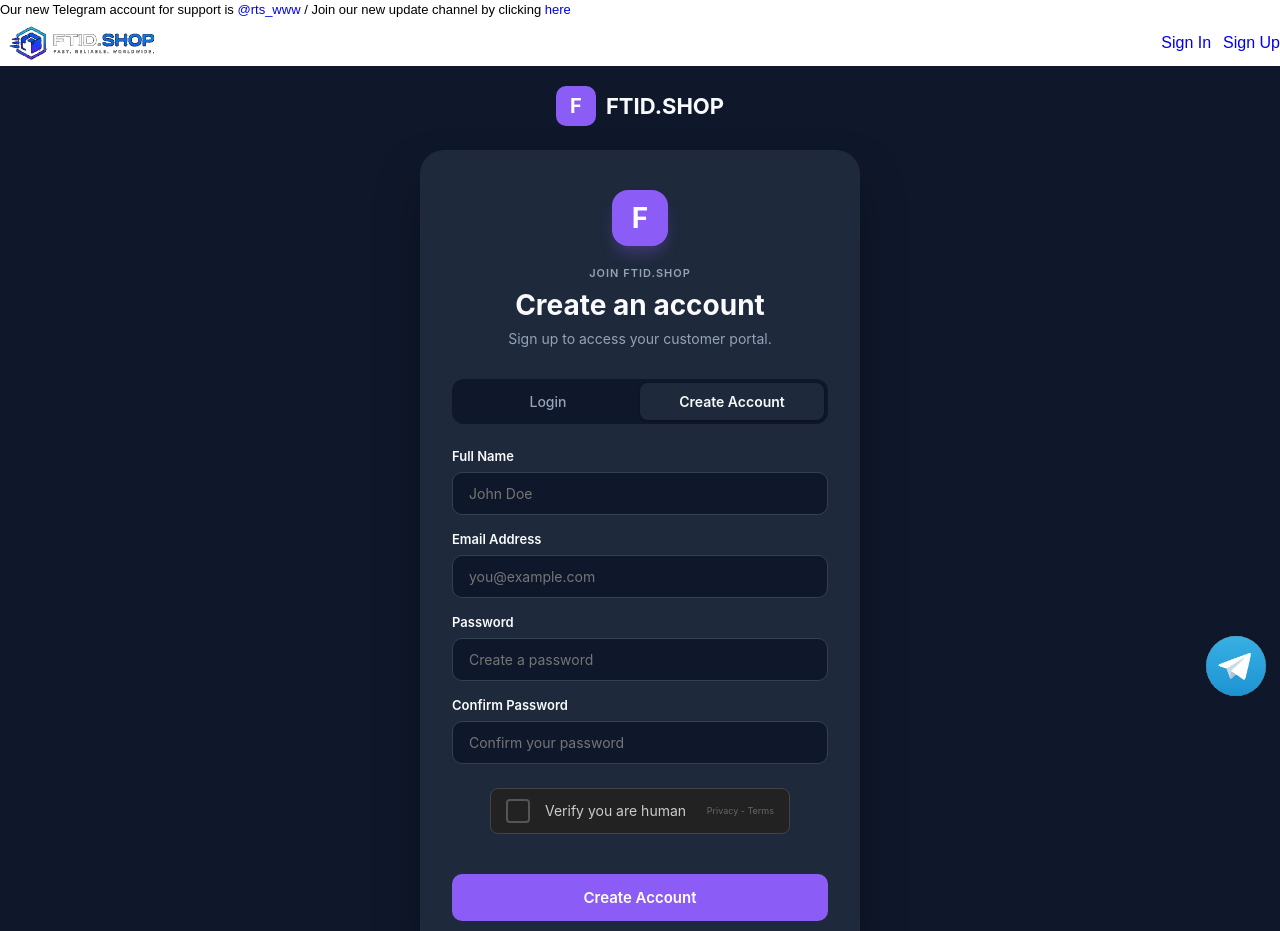
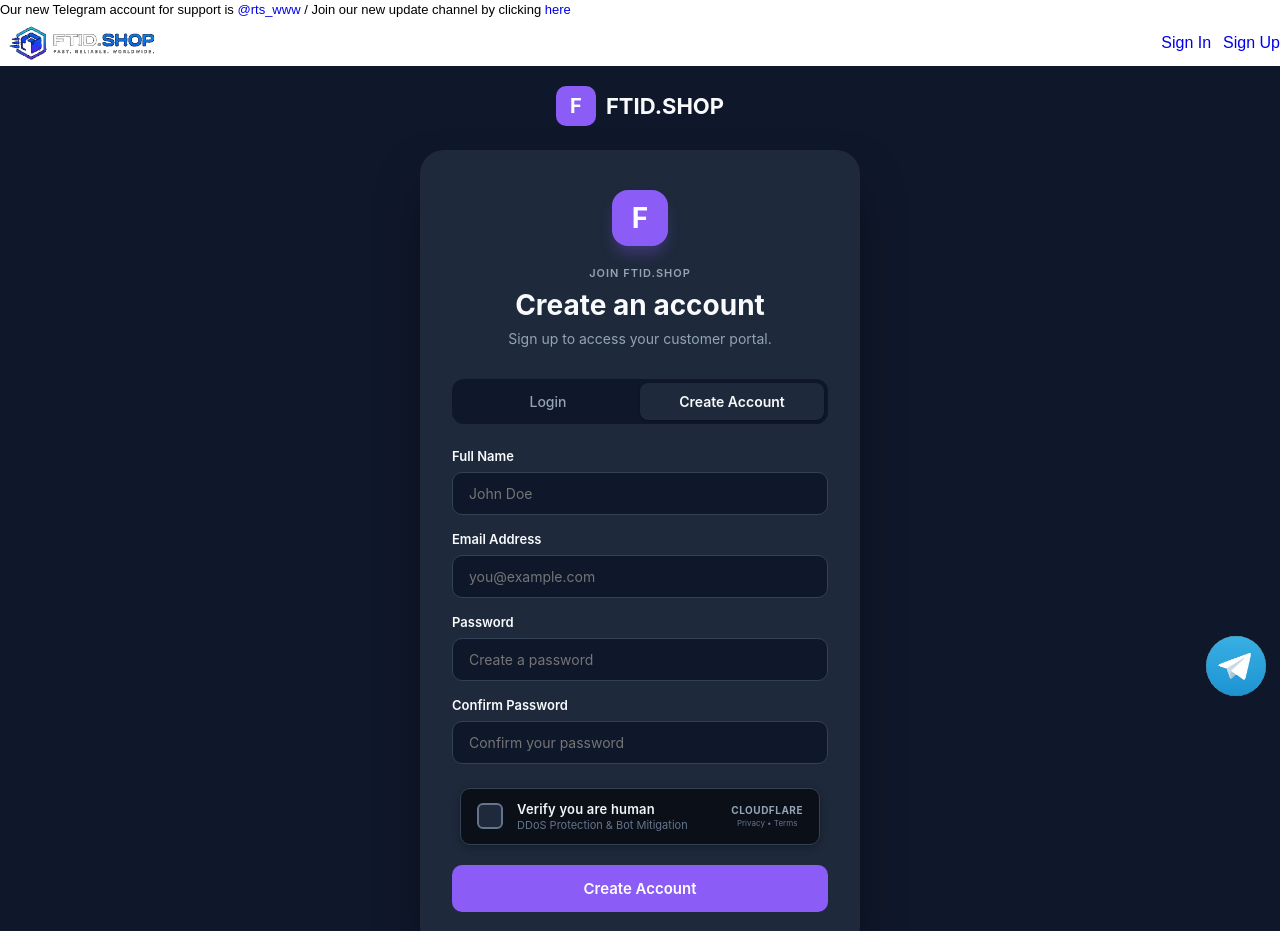
Before and after one commit to ogsuryansh/ftidshop, a React (Vite) app in the folder frontend/: page /register in a window 1280 px wide. Shown: the top 931 px of the page. Built offline with nearby package versions, Linux system fonts and the light colour scheme; no server answers.

Commit message:
feat: change bot headline to FT!d and add Cloudflare anti-DDoS protection to login

```diff
--- /dev/null
+++ b/frontend/src/components/CloudflareCaptcha.jsx
@@ -0,0 +1,105 @@
+import React, { useState } from 'react';
+
+export default function CloudflareCaptcha({ onVerify }) {
+  const [status, setStatus] = useState('idle'); // idle | verifying | success
+
+  const handleClick = () => {
+    if (status !== 'idle') return;
+    setStatus('verifying');
+    setTimeout(() => {
+      setStatus('success');
+      if (onVerify) {
+        onVerify('cf_turnstile_sec_' + Date.now() + '_' + Math.random().toString(36).substring(2, 9));
+      }
+    }, 1200);
+  };
+
+  return (
+    <div
+      onClick={handleClick}
+      role="button"
+      tabIndex={0}
+      onKeyDown={(e) => { if (e.key === 'Enter' || e.key === ' ') handleClick(); }}
+      style={{
+        display: 'flex',
+        alignItems: 'center',
+        justifyContent: 'space-between',
+        padding: '12px 16px',
+        backgroundColor: '#0b0f17',
+        border: status === 'success' ? '1px solid rgba(40, 167, 69, 0.5)' : '1px solid #334155',
+        borderRadius: '10px',
+        cursor: status === 'idle' ? 'pointer' : 'default',
+        width: '100%',
+        maxWidth: '360px',
+        margin: '0 auto 20px auto',
+        boxSizing: 'border-box',
+        userSelect: 'none',
+        boxShadow: status === 'success' ? '0 0 15px rgba(40, 167, 69, 0.15)' : '0 2px 8px rgba(0,0,0,0.3)',
+        transition: 'all 0.25s ease'
+      }}
+    >
+      <div style={{ display: 'flex', alignItems: 'center', gap: '14px' }}>
+        {/* Checkbox / Spinner / Checkmark */}
+        <div
+          style={{
+            width: '26px',
+            height: '26px',
+            borderRadius: '6px',
+            border: status === 'success' ? 'none' : '2px solid #64748b',
+            backgroundColor: status === 'success' ? '#10b981' : (status === 'verifying' ? 'rgba(243, 128, 32, 0.1)' : '#1e293b'),
+            display: 'flex',
+            alignItems: 'center',
+            justifyContent: 'center',
+            transition: 'all 0.2s ease',
+            flexShrink: 0
+          }}
+        >
+          {status === 'verifying' && (
+            <div
+              style={{
+                width: '14px',
+                height: '14px',
+                border: '2px solid rgba(243, 128, 32, 0.3)',
+                borderTopColor: '#f38020',
+                borderRadius: '50%',
+                animation: 'cfSpin 0.8s linear infinite'
+              }}
+            />
+          )}
+          {status === 'success' && (
+            <svg width="16" height="16" viewBox="0 0 24 24" fill="none" stroke="#ffffff" strokeWidth="3" strokeLinecap="round" strokeLinejoin="round">
+              <polyline points="20 6 9 17 4 12" />
+            </svg>
+          )}
+        </div>
+
+        <div style={{ display: 'flex', flexDirection: 'column' }}>
+          <span style={{ color: status === 'success' ? '#4ade80' : '#f1f5f9', fontSize: '13px', fontWeight: '600', letterSpacing: '0.2px' }}>
+            {status === 'success' ? 'Verification Success' : (status === 'verifying' ? 'Verifying browser...' : 'Verify you are human')}
+          </span>
+          <span style={{ color: '#64748b', fontSize: '11px', marginTop: '1px' }}>
+            {status === 'success' ? 'Protected by Cloudflare' : 'DDoS Protection & Bot Mitigation'}
+          </span>
+        </div>
+      </div>
+
+      {/* Cloudflare Branding */}
+      <div style={{ display: 'flex', flexDirection: 'column', alignItems: 'center', paddingLeft: '12px' }}>
+        <div style={{ display: 'flex', alignItems: 'center', gap: '4px' }}>
+          <i className="bx bxl-cloudflare" style={{ color: '#f38020', fontSize: '22px' }}></i>
+        </div>
+        <span style={{ fontSize: '10px', fontWeight: '700', color: '#94a3b8', letterSpacing: '0.5px' }}>CLOUDFLARE</span>
+        <div style={{ fontSize: '8px', color: '#64748b', marginTop: '2px' }}>
+          Privacy • Terms
+        </div>
+      </div>
+
+      <style>{`
+        @keyframes cfSpin {
+          0% { transform: rotate(0deg); }
+          100% { transform: rotate(360deg); }
+        }
+      `}</style>
+    </div>
+  );
+}
--- a/frontend/src/pages/SignIn.jsx
+++ b/frontend/src/pages/SignIn.jsx
@@ -1,6 +1,7 @@
 import React, { useState } from 'react';
 import { Link, useNavigate } from 'react-router-dom';
 import API_BASE_URL from '../config';
+import CloudflareCaptcha from '../components/CloudflareCaptcha';
 
 export default function SignIn() {
   const navigate = useNavigate();
@@ -8,6 +9,7 @@
   const [password, setPassword] = useState('');
   const [twoFactorCode, setTwoFactorCode] = useState('');
   const [requires2FA, setRequires2FA] = useState(false);
+  const [captchaToken, setCaptchaToken] = useState(null);
   const [errorMsg, setErrorMsg] = useState('');
   const [loginAs, setLoginAs] = useState('Customer');
   const [isLoading, setIsLoading] = useState(false);
@@ -25,12 +27,23 @@
     e.preventDefault();
     if (isLoading) return;
     setErrorMsg('');
+
+    if (!requires2FA && !captchaToken) {
+      setErrorMsg('Please complete the Cloudflare security verification to proceed.');
+      return;
+    }
+
     setIsLoading(true);
     try {
       const res = await fetch(`${API_BASE_URL}/api/login`, {
         method: 'POST',
         headers: { 'Content-Type': 'application/json' },
-        body: JSON.stringify({ email, password, twoFactorCode: requires2FA ? twoFactorCode : undefined })
+        body: JSON.stringify({
+          email,
+          password,
+          twoFactorCode: requires2FA ? twoFactorCode : undefined,
+          captchaToken
+        })
       });
       const data = await res.json();
       if (res.ok) {
@@ -140,13 +153,16 @@
               </div>
 
               {/* Remember me & Forgot Password */}
-              <div style={{ display: 'flex', justifyContent: 'space-between', alignItems: 'center', marginBottom: '24px' }}>
+              <div style={{ display: 'flex', justifyContent: 'space-between', alignItems: 'center', marginBottom: '20px' }}>
                 <label style={{ display: 'flex', alignItems: 'center', cursor: 'pointer' }}>
                   <input type="checkbox" style={{ marginRight: '8px', width: '16px', height: '16px', accentColor: '#8b5cf6', cursor: 'pointer' }} />
                   <span style={{ color: '#94a3b8', fontSize: '13px' }}>Remember me</span>
                 </label>
                 <Link to="/forgot-password" style={{ color: '#8b5cf6', fontSize: '13px', textDecoration: 'none', fontWeight: '500' }}>Forgot password?</Link>
               </div>
+
+              {/* Cloudflare DDoS Protection */}
+              <CloudflareCaptcha onVerify={(token) => { setCaptchaToken(token); setErrorMsg(''); }} />
 
               {/* Submit Button */}
               <button
--- a/frontend/src/pages/SignUp.jsx
+++ b/frontend/src/pages/SignUp.jsx
@@ -1,69 +1,7 @@
 import React, { useState } from 'react';
 import { Link, useNavigate } from 'react-router-dom';
 import API_BASE_URL from '../config';
-
-const LoadingCaptcha = ({ onVerify }) => {
-  const [status, setStatus] = useState('idle'); // idle, loading, success
-
-  const handleClick = () => {
-    if (status !== 'idle') return;
-    setStatus('loading');
-    setTimeout(() => {
-      setStatus('success');
-      onVerify('fake_cloudflare_token_' + Date.now());
-    }, 1500);
-  };
-
-  return (
-    <div
-      onClick={handleClick}
-      style={{
-        display: 'flex',
-        alignItems: 'center',
-        justifyContent: 'space-between',
-        padding: '10px 15px',
-        backgroundColor: '#222',
-        border: '1px solid #444',
-        borderRadius: '8px',
-        cursor: status === 'idle' ? 'pointer' : 'default',
-        width: '300px',
-        marginBottom: '20px'
-      }}
-    >
-      <div style={{ display: 'flex', alignItems: 'center', gap: '15px' }}>
-        <div style={{
-          width: '24px',
-          height: '24px',
-          borderRadius: '4px',
-          border: status === 'success' ? 'none' : '2px solid #555',
-          backgroundColor: status === 'success' ? '#28a745' : 'transparent',
-          display: 'flex',
-          alignItems: 'center',
-          justifyContent: 'center',
-          position: 'relative'
-        }}>
-          {status === 'loading' && (
-            <div style={{
-              width: '14px', height: '14px', border: '2px solid transparent',
-              borderTopColor: '#007bff', borderRadius: '50%', animation: 'spin 1s linear infinite'
-            }} />
-          )}
-          {status === 'success' && (
-            <i className='bx bx-check' style={{ color: '#fff', fontSize: '18px' }}></i>
-          )}
-        </div>
-        <span style={{ color: '#ccc', fontSize: '14px' }}>Verify you are human</span>
-      </div>
-      <div style={{ display: 'flex', flexDirection: 'column', alignItems: 'center' }}>
-        <i className='bx bxl-cloudflare' style={{ color: '#f38020', fontSize: '20px' }}></i>
-        <span style={{ fontSize: '9px', color: '#666' }}>Privacy - Terms</span>
-      </div>
-      <style>{`
-        @keyframes spin { 100% { transform: rotate(360deg); } }
-      `}</style>
-    </div>
-  );
-};
+import CloudflareCaptcha from '../components/CloudflareCaptcha';
 
 export default function SignUp() {
   const navigate = useNavigate();
@@ -208,14 +146,8 @@
             />
           </div>
 
-          <div style={{ display: 'flex', justifyContent: 'center', marginBottom: '20px' }}>
-            {!captchaToken ? (
-              <LoadingCaptcha onVerify={(token) => setCaptchaToken(token)} />
-            ) : (
-              <div style={{ padding: '10px 15px', backgroundColor: 'rgba(40, 167, 69, 0.1)', border: '1px solid rgba(40, 167, 69, 0.3)', borderRadius: '8px', color: '#4ade80', fontSize: '14px', display: 'flex', alignItems: 'center', gap: '8px', width: '300px', justifyContent: 'center' }}>
-                <i className='bx bx-check-circle' style={{ fontSize: '18px' }}></i> Verification complete
-              </div>
-            )}
+          <div style={{ marginBottom: '20px' }}>
+            <CloudflareCaptcha onVerify={(token) => setCaptchaToken(token)} />
           </div>
 
           {/* Submit Button */}
```
Also changed, not shown: 4 other files (tests, documents, lock files or other folders).
